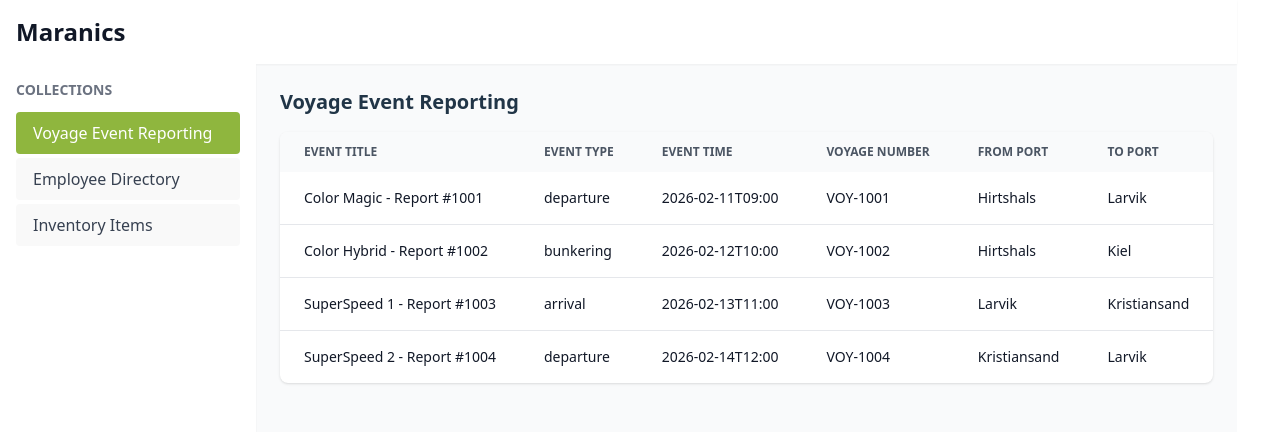
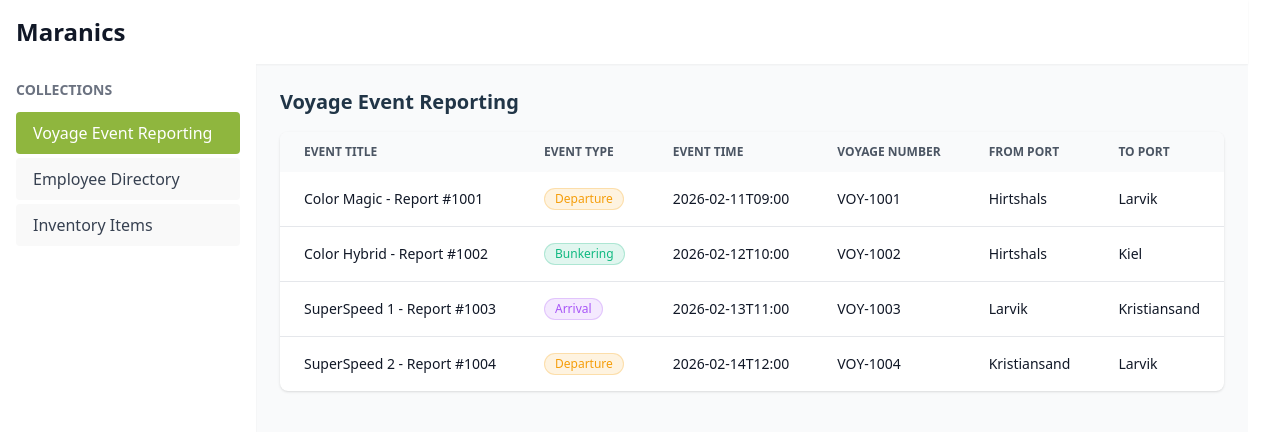
Before and after one commit to RitaHelwangi/maranics-datalist, a React (Vite) app: page / in a window 1280 px wide. Shown: the top 432 px of the page. Built offline with nearby package versions, Linux system fonts and the light colour scheme.

Commit message:
Add TableView component

```diff
--- a/src/App.tsx
+++ b/src/App.tsx
@@ -1,6 +1,7 @@
 import { useState } from "react";
 import { collections, sampleData } from "./data";
-import type { Collection, Field, Item } from "./types";
+import type { Collection} from "./types";
+import TableView from "./components/TableView";
 
 function App() {
 	const [currentCollectionId, setCurrentCollectionId] = useState("voyages");
@@ -20,7 +21,6 @@
 		</header>
 
 		<div className="flex">
-		{/* Simple sidebar */}
 		<aside className="w-64 bg-white shadow-sm p-4 min-h-screen">
 		<h2 className="text-sm font-semibold text-gray-500 mb-3">
 		COLLECTIONS
@@ -48,37 +48,7 @@
 		<main className="flex-1 p-6">
 		<h2 className="text-xl font-bold mb-4">{currentCollection.name}</h2>
 
-		{/* Simple table */}
-		<div className="bg-white rounded-lg shadow overflow-hidden">
-		<table className="w-full">
-		<thead className="bg-gray-50">
-		<tr>
-		{currentCollection.fields.map((field: Field) => (
-			<th
-			key={field.id}
-			className="px-6 py-3 text-left text-xs font-semibold text-gray-600 uppercase"
-			>
-			{field.label}
-			</th>
-		))}
-		</tr>
-		</thead>
-		<tbody className="divide-y divide-gray-200">
-		{items.map((item: Item) => (
-			<tr key={item.id} className="hover:bg-gray-50">
-			{currentCollection.fields.map((field: Field) => (
-				<td
-				key={field.id}
-				className="px-6 py-4 text-sm text-gray-900"
-				>
-				{String(item[field.id] ?? "—")}
-				</td>
-			))}
-			</tr>
-		))}
-		</tbody>
-		</table>
-		</div>
+		<TableView collection={currentCollection} items={items} />
 		</main>
 		</div>
 		</div>
--- /dev/null
+++ b/src/components/TableView.tsx
@@ -0,0 +1,54 @@
+import Badge from "./Badge";
+import type { Collection, Item, Field } from "../types";
+
+interface TableViewProps {
+	collection: Collection;
+	items: Item[];
+}
+
+function TableView({ collection, items }: TableViewProps) {
+	function renderCell(field: Field, item: Item) {
+		const value = item[field.id];
+
+		if (field.type === "select" && field.options) {
+			const option = field.options.find((o) => o.value === value);
+			if (option) {
+				return <Badge label={option.label} color={option.color} />;
+			}
+		}
+
+		return <span>{String(value ?? "—")}</span>;
+	}
+
+	return (
+		<div className="bg-white rounded-lg shadow overflow-hidden">
+		<table className="w-full">
+		<thead className="bg-gray-50">
+		<tr>
+		{collection.fields.map((field: Field) => (
+			<th
+			key={field.id}
+			className="px-6 py-3 text-left text-xs font-semibold text-gray-600 uppercase"
+			>
+			{field.label}
+			</th>
+		))}
+		</tr>
+		</thead>
+		<tbody className="divide-y divide-gray-200">
+		{items.map((item: Item) => (
+			<tr key={item.id} className="hover:bg-gray-50">
+			{collection.fields.map((field: Field) => (
+				<td key={field.id} className="px-6 py-4 text-sm text-gray-900">
+				{renderCell(field, item)}
+				</td>
+			))}
+			</tr>
+		))}
+		</tbody>
+		</table>
+		</div>
+	);
+}
+
+export default TableView;
```
